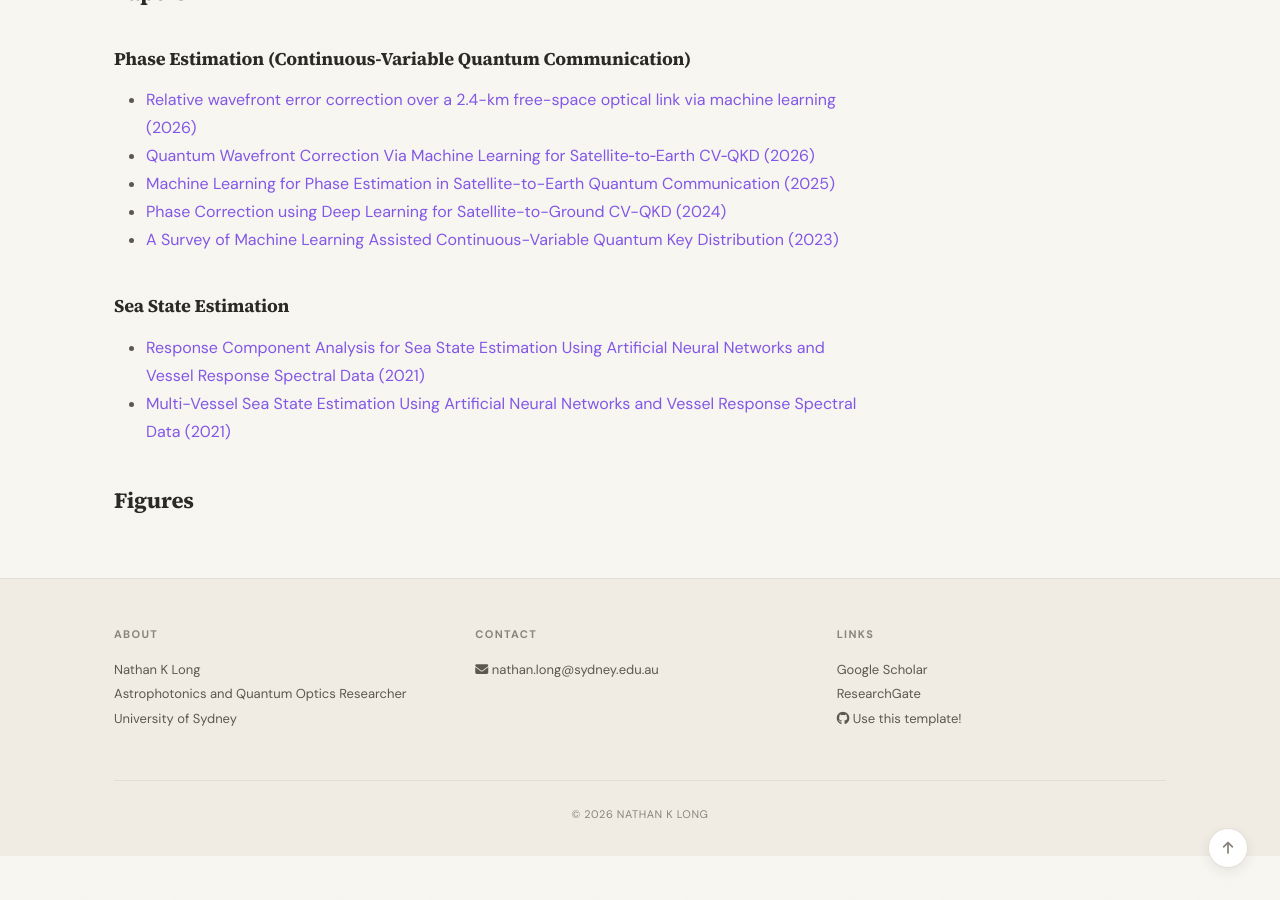
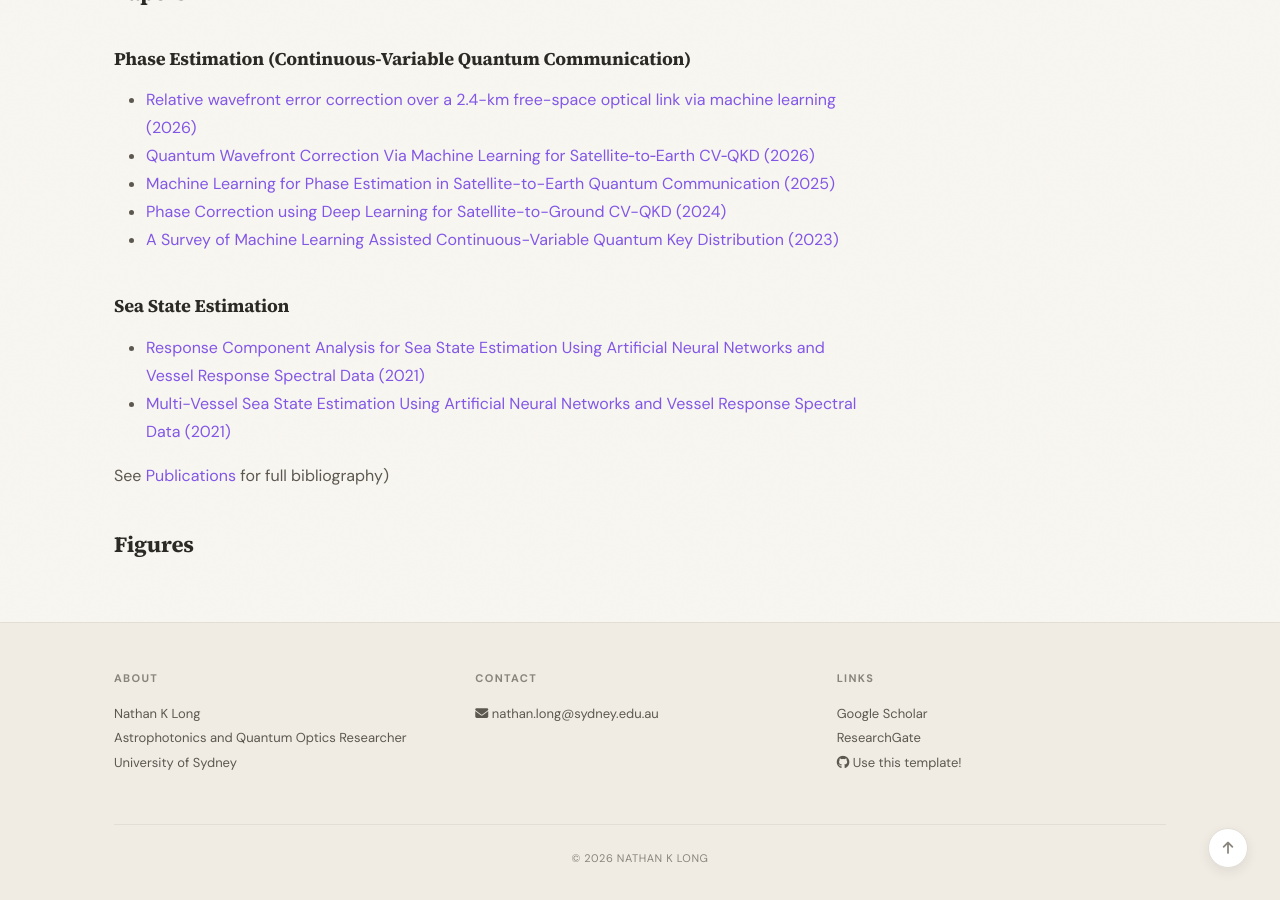
Before and after one commit to nathanklong/nathanklong.github.io, a Jekyll site: the page built from _pages/research-machine-learning.md, in a window 1280 px wide and 900 px high, scrolled down 586 px. Built offline with Jekyll 4.4.1, drawn with Linux system fonts in a browser that asks for light colours; a style sheet for code colours, icons or effects is not loaded.

Commit message:
Add bibliography link to research machine learning page
Added a link to the full bibliography in the research machine learning page.

```diff
--- a/_pages/research-machine-learning.md
+++ b/_pages/research-machine-learning.md
@@ -29,6 +29,8 @@ Expand into several paragraphs.
 - [Response Component Analysis for Sea State Estimation Using Artificial Neural Networks and Vessel Response Spectral Data (2021)]({{ site.url }}{{ site.baseurl }}/papers/Long2022_-_Response Component Analysis for Sea State Estimation Using Artificial Neural Networks and Vessel Response Spectral Data.pdf)
 - [Multi-Vessel Sea State Estimation Using Artificial Neural Networks and Vessel Response Spectral Data (2021)]({{ site.url }}{{ site.baseurl }}/papers/Long2021_MSc_Thesis_-_Multi-vessel sea state estimation using artificial neural networks and vessel response spectral data.pdf)
 
+See [Publications]({{ site.url }}{{ site.baseurl }}/publications/) for full bibliography)
+
 ### Figures
 {% comment %}
 <figure style="margin: 0 0 var(--space-6) 0;">
```
